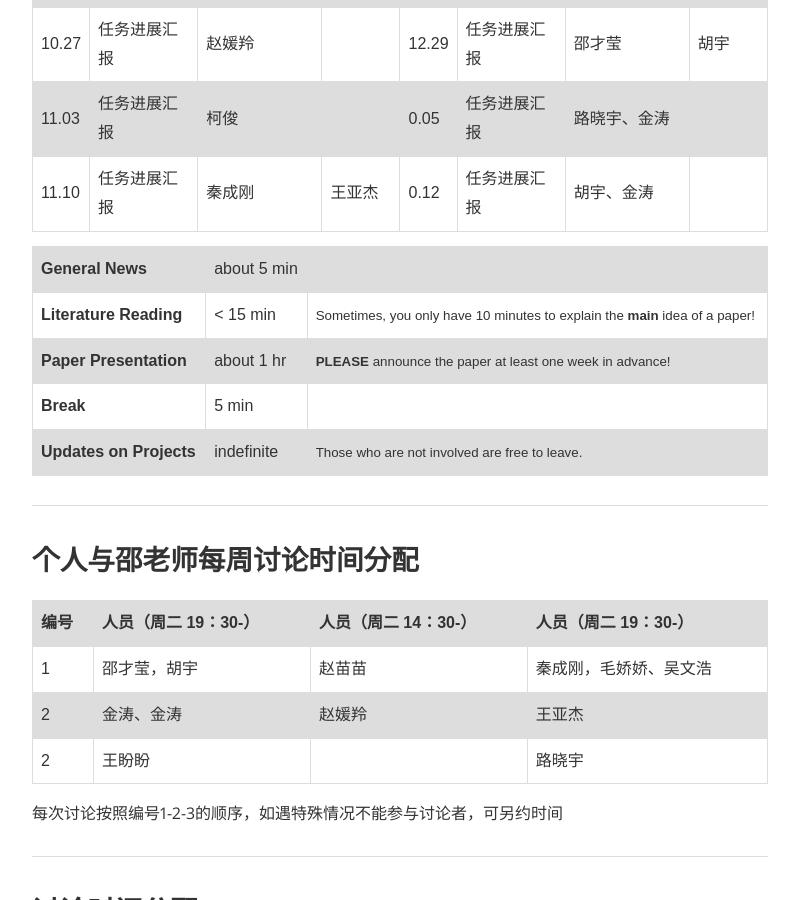
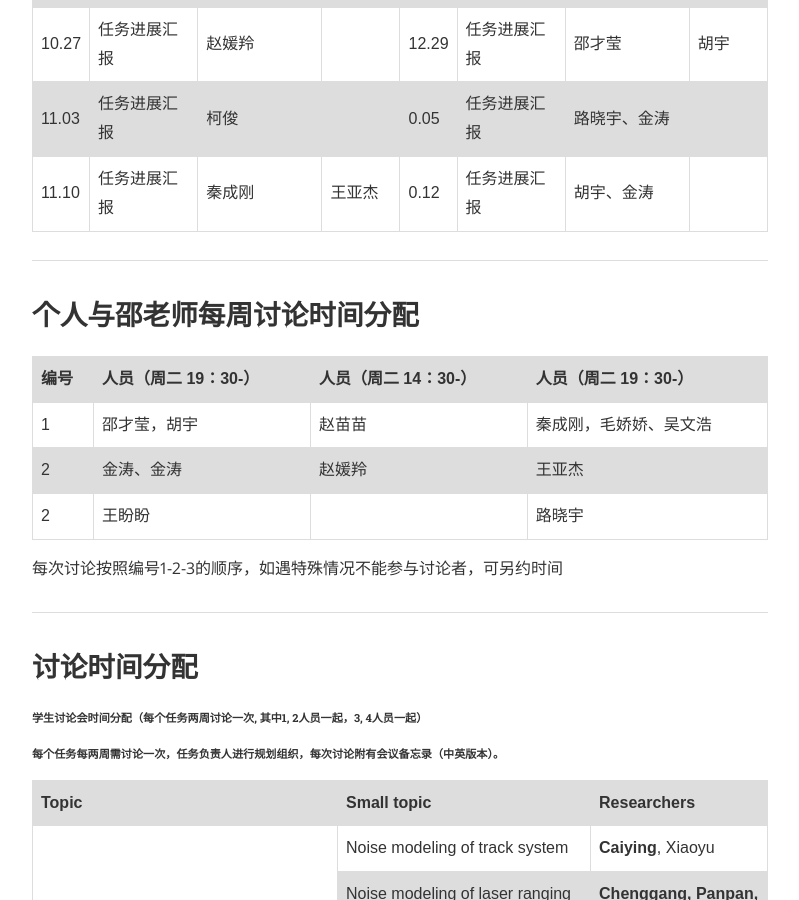
Before and after one commit to gravity-group/gravity-group.github.io, a Jekyll site: the page built from wiki.md, in a window 1280 px wide and 900 px high, scrolled down 1143 px. Shown: the whole window, without its empty margins (240-1039 px from the left). Built offline with Jekyll 4.4.1, drawn with Linux system fonts in a browser that asks for light colours; nearby versions of some CDN libraries.

Commit message:
update wiki

```diff
--- a/wiki.md
+++ b/wiki.md
@@ -45,15 +45,6 @@ tr:nth-child(odd) {
 | 10.27 | 任务进展汇报 | 赵媛羚 |  | 12.29 | 任务进展汇报 | 邵才莹 |  胡宇|
 | 11.03 | 任务进展汇报 | 柯俊 |  | 0.05 | 任务进展汇报 | 路晓宇、金涛 | |
 | 11.10 | 任务进展汇报 | 秦成刚 |  王亚杰 | 0.12 | 任务进展汇报 | 胡宇、金涛 | |
-
-
-| **General News** | about 5 min |
-| **Literature Reading** | < 15 min | <small>Sometimes, you only have 10 minutes to explain the <b>main</b> idea of a paper! |
-| **Paper Presentation** | about 1 hr | <small><b>PLEASE</b> announce the paper at least one week in advance! |
-| **Break** | 5 min | |
-| **Updates on Projects** | indefinite | <small>Those who are not involved are free to leave. |
-
-<p></p>
 
 ---
 
```
